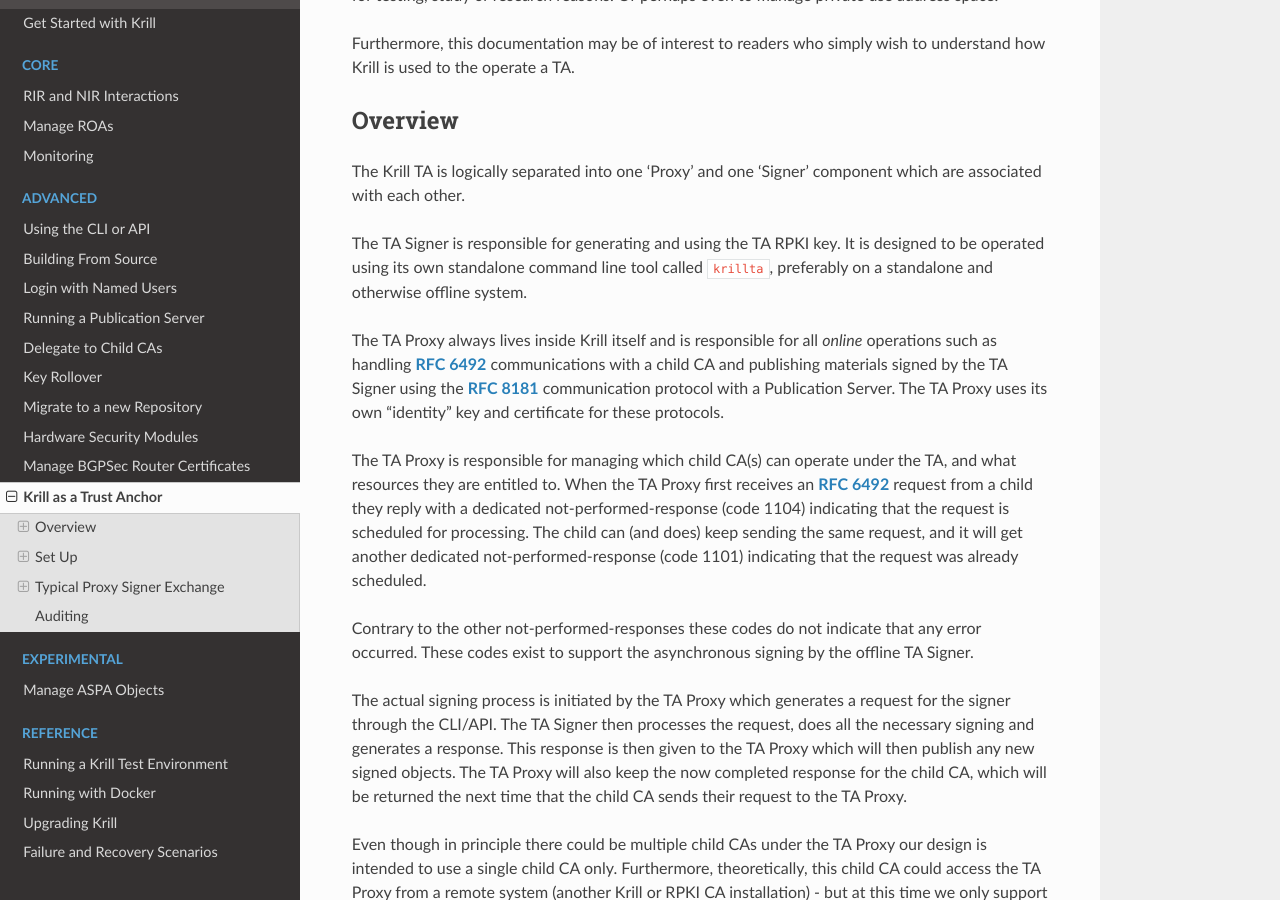
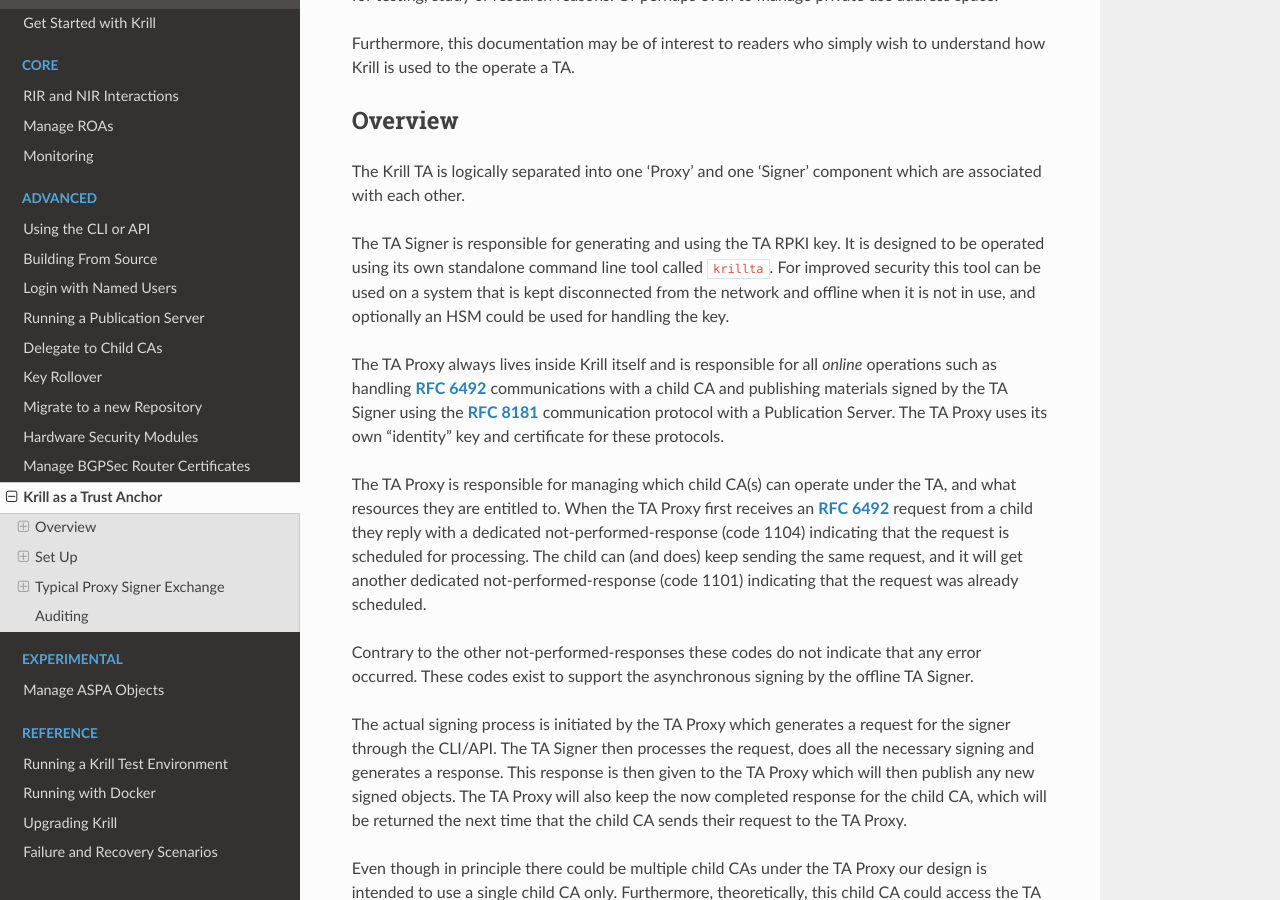
Before and after one commit to NLnetLabs/krill-manual, a Sphinx documentation site: the page built from source/trust-anchor.rst, in a window 1280 px wide and 900 px high, scrolled down 392 px. Built offline with Sphinx 7.4.7 and the Read the Docs theme 2.0.0, drawn with Linux system fonts in a browser that asks for light colours; the version number could not be read and is left out.

Commit message:
Elaborate offline signer

```diff
--- a/source/trust-anchor.rst
+++ b/source/trust-anchor.rst
@@ -29,7 +29,9 @@
 
 The TA Signer is responsible for generating and using the TA RPKI key. It
 is designed to be operated using its own standalone command line tool
-called ``krillta``, preferably on a standalone and otherwise offline system.
+called ``krillta``. For improved security this tool can be used on a
+system that is kept disconnected from the network and offline when it is
+not in use, and optionally an HSM could be used for handling the key.
 
 The TA Proxy always lives inside Krill itself and is responsible for all
 *online* operations such as handling :rfc:`6492` communications with a
```
